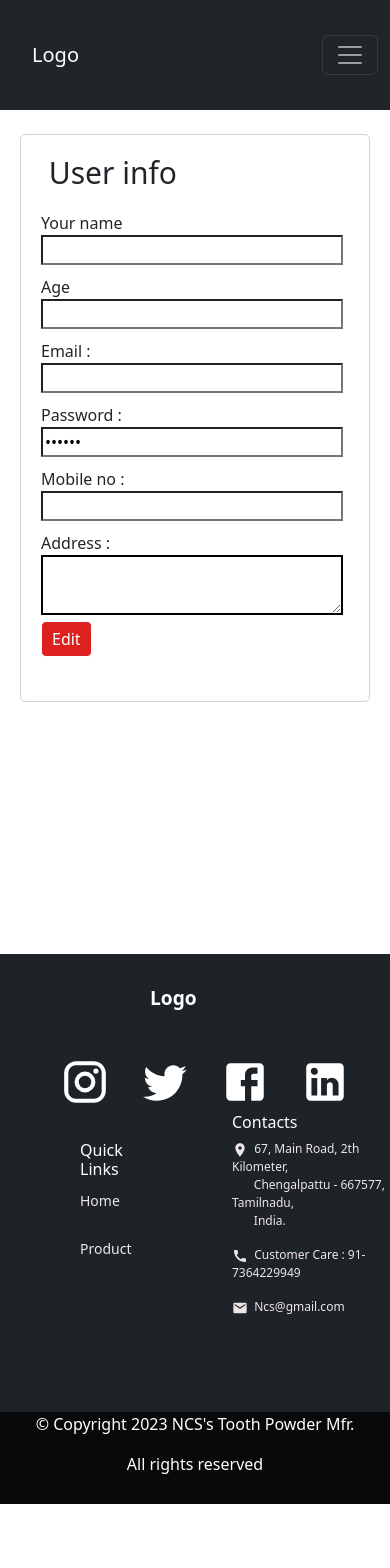
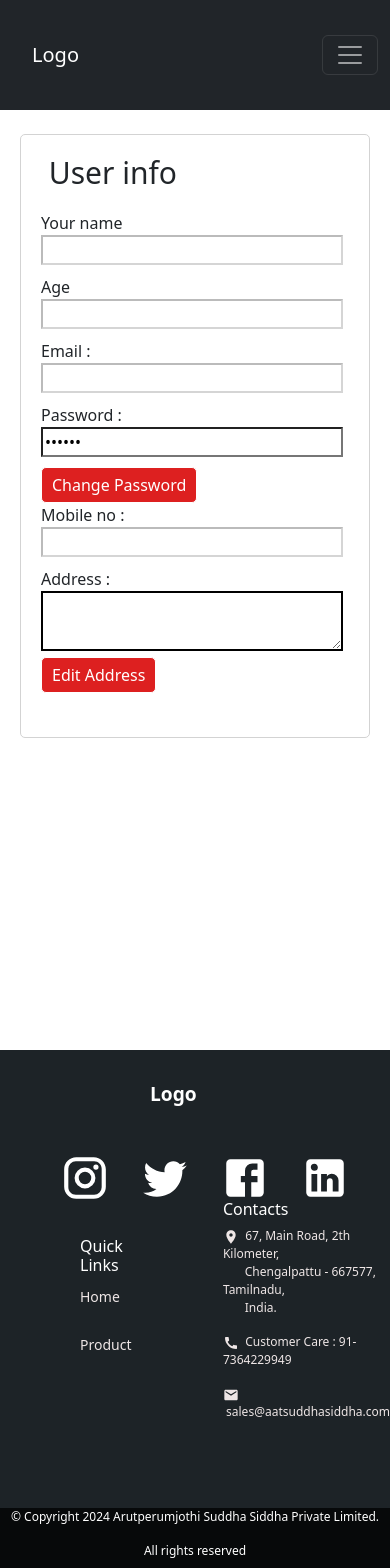
Before and after one commit to sathananthan/toothpowder-vite-final, a React (Vite) app: page /userdetails in a window 390 px wide. Shown: the top 1568 px of the page. Before the commit the page ends 1504 px from the top, so only its background shows below. Built offline with nearby package versions, Linux system fonts and the light colour scheme.

Commit message:
user_det_ aat

```diff
--- a/src/pages/Footer.jsx
+++ b/src/pages/Footer.jsx
@@ -1,45 +1,72 @@
 /* eslint-disable */
-import React from 'react'
-import { Link } from 'react-router-dom';
-import LocationOnIcon from '@mui/icons-material/LocationOn';
-import CallIcon from '@mui/icons-material/Call';
-import EmailIcon from '@mui/icons-material/Email';
-import InstagramIcon from '@mui/icons-material/Instagram';
-import TwitterIcon from '@mui/icons-material/Twitter';
-import FacebookIcon from '@mui/icons-material/Facebook';
-import LinkedInIcon from '@mui/icons-material/LinkedIn';
-import '../style/Footer.css';
+import React from "react";
+import { Link } from "react-router-dom";
+import LocationOnIcon from "@mui/icons-material/LocationOn";
+import CallIcon from "@mui/icons-material/Call";
+import EmailIcon from "@mui/icons-material/Email";
+import InstagramIcon from "@mui/icons-material/Instagram";
+import TwitterIcon from "@mui/icons-material/Twitter";
+import FacebookIcon from "@mui/icons-material/Facebook";
+import LinkedInIcon from "@mui/icons-material/LinkedIn";
+import "../style/Footer.css";
 
 function Footer() {
   return (
-    <div className='footer'>
-        <div className='top'>
-            <div className='left'>
-            <Link to='/'><p>Logo</p></Link>
+    <div className="footer">
+      <div className="top">
+        <div className="left">
+          <Link to="/">
+            <p>Logo</p>
+          </Link>
         </div>
-            <div className='right'>
-                <div className='Links'>
+        <div className="right">
+          <div className="Links">
             <h3>Quick Links</h3>
-                  <Link to='/'>Home</Link> <br></br><br></br>
-                  <Link to='/productpg'>Product</Link> <br></br><br></br>
+            <Link to="/">Home</Link> <br></br>
+            <br></br>
+            <Link to="/productpg">Product</Link> <br></br>
+            <br></br>
           </div>
-                <div id='contact'>
+          <div id="contact">
             <h3>Contacts</h3>
-                  <p><LocationOnIcon/>&nbsp; 67, Main Road, 2th Kilometer,<br></br> &nbsp;&nbsp;&nbsp;&nbsp;&nbsp;&nbsp; Chengalpattu - 667577, Tamilnadu,<br></br> &nbsp;&nbsp;&nbsp;&nbsp;&nbsp;&nbsp;&nbsp;India.</p>
-                  <p><CallIcon/> &nbsp;Customer Care : 91-7364229949</p>
-                  <p><EmailIcon/> &nbsp;Ncs@gmail.com</p>
+            <p>
+              <LocationOnIcon />
+              &nbsp; 67, Main Road, 2th Kilometer,<br></br>{" "}
+              &nbsp;&nbsp;&nbsp;&nbsp;&nbsp;&nbsp; Chengalpattu - 667577,
+              Tamilnadu,<br></br>{" "}
+              &nbsp;&nbsp;&nbsp;&nbsp;&nbsp;&nbsp;&nbsp;India.
+            </p>
+            <p>
+              <CallIcon /> &nbsp;Customer Care : 91-7364229949
+            </p>
+            <p>
+              <EmailIcon /> &nbsp;sales@aatsuddhasiddha.com
+            </p>
           </div>
         </div>
-            <div className='down'>
-              <a href='#link' className='Insta'><InstagramIcon/></a> <a href='#link'><TwitterIcon/></a> <a href='#link'><FacebookIcon/></a> <a href='#link'><LinkedInIcon/></a>
+        <div className="down">
+          <a href="#link" className="Insta">
+            <InstagramIcon />
+          </a>{" "}
+          <a href="#link">
+            <TwitterIcon />
+          </a>{" "}
+          <a href="#link">
+            <FacebookIcon />
+          </a>{" "}
+          <a href="#link">
+            <LinkedInIcon />
+          </a>
         </div>
       </div>
-        <div className='buttom'>
-          <p>&copy; Copyright 2023 NCS's Tooth Powder Mfr.</p>
+      <div className="buttom">
+        <p>
+          &copy; Copyright 2024 Arutperumjothi Suddha Siddha Private Limited.
+        </p>
         <p>All rights reserved</p>
       </div>
     </div>
-  )
+  );
 }
 
-export default Footer
+export default Footer;
--- a/src/pages/Home.jsx
+++ b/src/pages/Home.jsx
@@ -74,7 +74,7 @@ function Home() {
         {/* <Navbar/> */}
         <div id="home1" style={{ backgroundImage: `url(${BannerImage})` }}>
           <div className="headerContainer">
-            <h1>NCS's Tooth Powder Mfr.</h1>
+            <h1>Arutperumjothi Suddha Siddha Private Limited</h1>
             <p>
               Every tooth in a man's head is more valuable than a diamond{" "}
               {/* {user.name} */}
--- a/src/pages/User_details.jsx
+++ b/src/pages/User_details.jsx
@@ -53,14 +53,14 @@ function User_details() {
               name="name"
               value={edit ? data.name : user.name}
               /*  style={!edit ? "{ outline: 'none'}": ""} */
-              onChange={(e) => {
+              /*  onChange={(e) => {
                 setData({
                   ...data,
                   name: e.target.value,
                 });
-              }}
+              }} */
               placeholder={user.name}
-              required
+              disabled
             />
 
             <label htmlFor="age">Age </label>
@@ -68,14 +68,14 @@ function User_details() {
               type="text"
               name="age"
               value={edit ? data.age : user.age}
-              onChange={(e) => {
+              /* onChange={(e) => {
                 setData({
                   ...data,
                   age: e.target.value,
                 });
-              }}
+              }} */
               placeholder={user.age}
-              required
+              disabled
             />
 
             <label htmlFor="email">Email :</label>
@@ -84,13 +84,13 @@ function User_details() {
               name="email"
               value={edit ? data.email : user.email}
               placeholder={user.email}
-              onChange={(e) => {
+              /* onChange={(e) => {
                 setData({
                   ...data,
                   email: e.target.value,
                 });
-              }}
-              required
+              }} */
+              disabled
             />
 
             <label htmlFor="pass">Password :</label>
@@ -108,19 +108,35 @@ function User_details() {
               required
             />
 
+            <button
+              style={{
+                backgroundColor: "rgb(221, 32, 32)",
+                border: "1px solid",
+                color: "rgb(255, 255, 255)",
+                borderRadius: "5px",
+                padding: "5px 10px",
+                cursor: "pointer",
+              }}
+              onClick={(e) => {
+                setEdit(true);
+              }}
+            >
+              Change Password
+            </button>
+            <br />
             <label htmlFor="phno">Mobile no :</label>
             <input
               type="text"
               name="phno"
               value={edit ? data.phno : user.phno}
-              onChange={(e) => {
+              /*  onChange={(e) => {
                 setData({
                   ...data,
                   phno: e.target.value,
                 });
-              }}
+              }} */
               placeholder={user.phno}
-              required
+              disabled
             />
 
             <label htmlFor="address">Address : </label>
@@ -154,7 +170,7 @@ function User_details() {
                   setEdit(true);
                 }}
               >
-                Edit
+                Edit Address
               </button>
             ) : (
               <button
@@ -185,7 +201,10 @@ function User_details() {
           <br />
         </div>
       </div>
-
+      <br />
+      <br />
+      <br />
+      <br />
       <Footer />
     </>
   );
--- a/src/style/Footer.css
+++ b/src/style/Footer.css
@@ -215,3 +215,9 @@
     font-size: 16px;
   }
 }
+
+@media only screen and (max-width: 480px) {
+  .footer .buttom {
+    font-size: 12px;
+  }
+}
--- a/src/style/Home.css
+++ b/src/style/Home.css
@@ -57,7 +57,7 @@
 .headerContainer h1 {
   justify-content: center;
   align-items: center;
-  font-size: 80px;
+  font-size: 46px;
   height: 60px;
   font-weight: 50;
   color: rgb(252, 250, 250);
@@ -65,7 +65,8 @@
 
 .headerContainer p {
   padding: 0;
-  font-size: 40px;
+  font-size: 32px;
+  /* padding-top: 25px; */
   font-weight: lighter;
   color: rgb(231, 222, 222);
 }
@@ -89,6 +90,11 @@
   transition: 0.3 ease-in;
 }
 
+@media only screen and (max-width: 980px) {
+  .headerContainer p {
+    padding-top: 25px;
+  }
+}
 @media only screen and (max-width: 650px) {
   #home1 {
     justify-content: center;
@@ -109,13 +115,14 @@
   }
 
   .headerContainer h1 {
-    font-size: 40px;
+    font-size: 30px;
     height: 30px;
     color: white;
   }
 
   .headerContainer p {
-    font-size: 30px;
+    font-size: 18px;
+    padding-top: 25px;
     color: white;
   }
 
@@ -133,7 +140,7 @@
 
 @media only screen and (max-width: 940px) and (min-width: 735px) {
   .headerContainer h1 {
-    font-size: 60px;
+    font-size: 46px;
   }
 
   .headerContainer p {
@@ -144,11 +151,12 @@
 
 @media only screen and (max-width: 735px) and (min-width: 650px) {
   .headerContainer h1 {
-    font-size: 50px;
+    font-size: 36px;
   }
 
   .headerContainer p {
-    font-size: 30px;
+    padding-top: 25px;
+    font-size: 21px;
   }
 }
 
```
Lines whose indentation alone changed are shown as unchanged.
